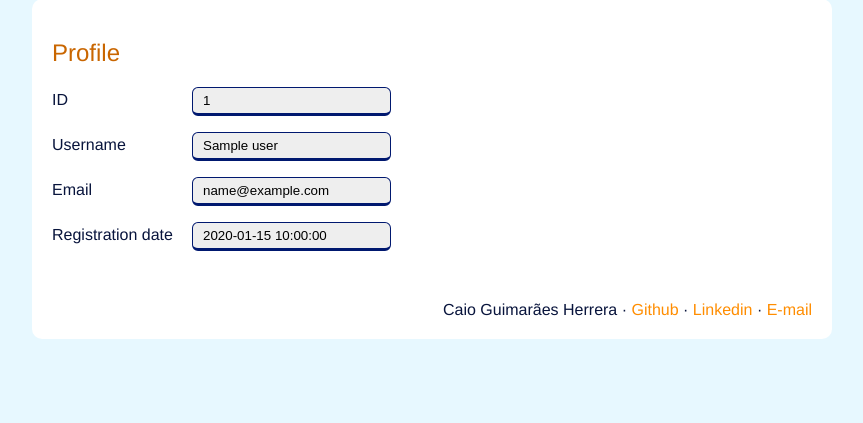
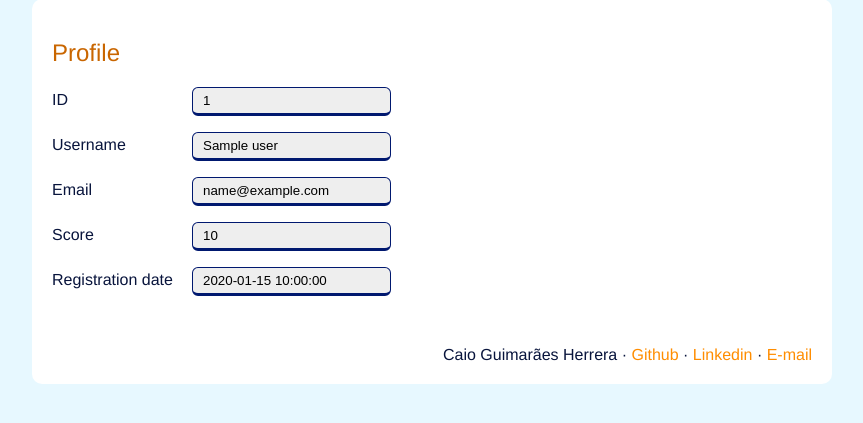
Before and after one commit to caioherrera/RTWGames, a Flask app: page /profile in a window 1280 px wide. Shown: the part 192-615 px from the top of the page, without its empty margins (208-1071 px from the left). Run offline with Flask 2, Linux system fonts and the light colour scheme; the visitor is signed in with stand-in values (Sample User, id 1); a database or web service that is not in the repository returns one stand-in record (values such as "Sample title").

Commit message:
Updating lazy route

```diff
--- a/routes.py
+++ b/routes.py
@@ -494,14 +494,20 @@ def update():
 @app.route("/lazy")
 def lazy():
 	cursor = mongo.db.feedbacks.find({"lazy": True})
-	string = str()
+	i = cursor.count()
 	for c in cursor:
-		string += "<p>Entity: " + c["entity"] + "<br>"
-		string += "Category: " + c["category"] + "<br>"
-		string += "Count: " + str(c["count"]) + "<br>"
-		string += "Score: " + str(c["score"]) + "</p>"
+		identifications = dict()
+		identifications["_id"] = c["_id"]
+		updates = dict()
+		updates["lazy"] = False
+		exists, score = existsInNell(c["entity"], c["category"])
+		if not exists:
+			score = -1
+		updates["isInNell"] = exists
+		updates["score"] = score
+		mongo.db.feedbacks.update_one(identifications, {"$set": updates})
 
-	return string
+	return str(i) + " registers updated."
 
 #################################### ERROR ####################################
 @app.errorhandler(404)
--- a/templates/profile.html
+++ b/templates/profile.html
@@ -31,6 +31,7 @@
 			<p><div class="formField">ID</div><input type="text" readonly="true" id="id" class="readOnly" value="{{ _id }}"></p>
 			<p><div class="formField">Username</div><input type="text" readonly="true" id="username" class="readOnly" value="{{ username }}"><p>
 			<p><div class="formField">Email</div><input type="text" readonly="true" id="email" class="readOnly" value="{{ email }}"><p>
+			<p><div class="formField">Score</div><input type="text" readonly="true" id="score" class="readOnly" value="{{ score }}"><p>
 			<p><div class="formField">Registration date</div><input type="text" readonly="true" id="regDate" class="readOnly" value="{{ regDate }}"><p><br>
 			<div id="footer">
 				Caio Guimarães Herrera · <a href="https://github.com/caioherrera">Github</a> · <a href="br.linkedin.com/in/caioherrera">Linkedin</a> · <a href="mailto:caio.herrera@outlook.com">E-mail</a>
```
